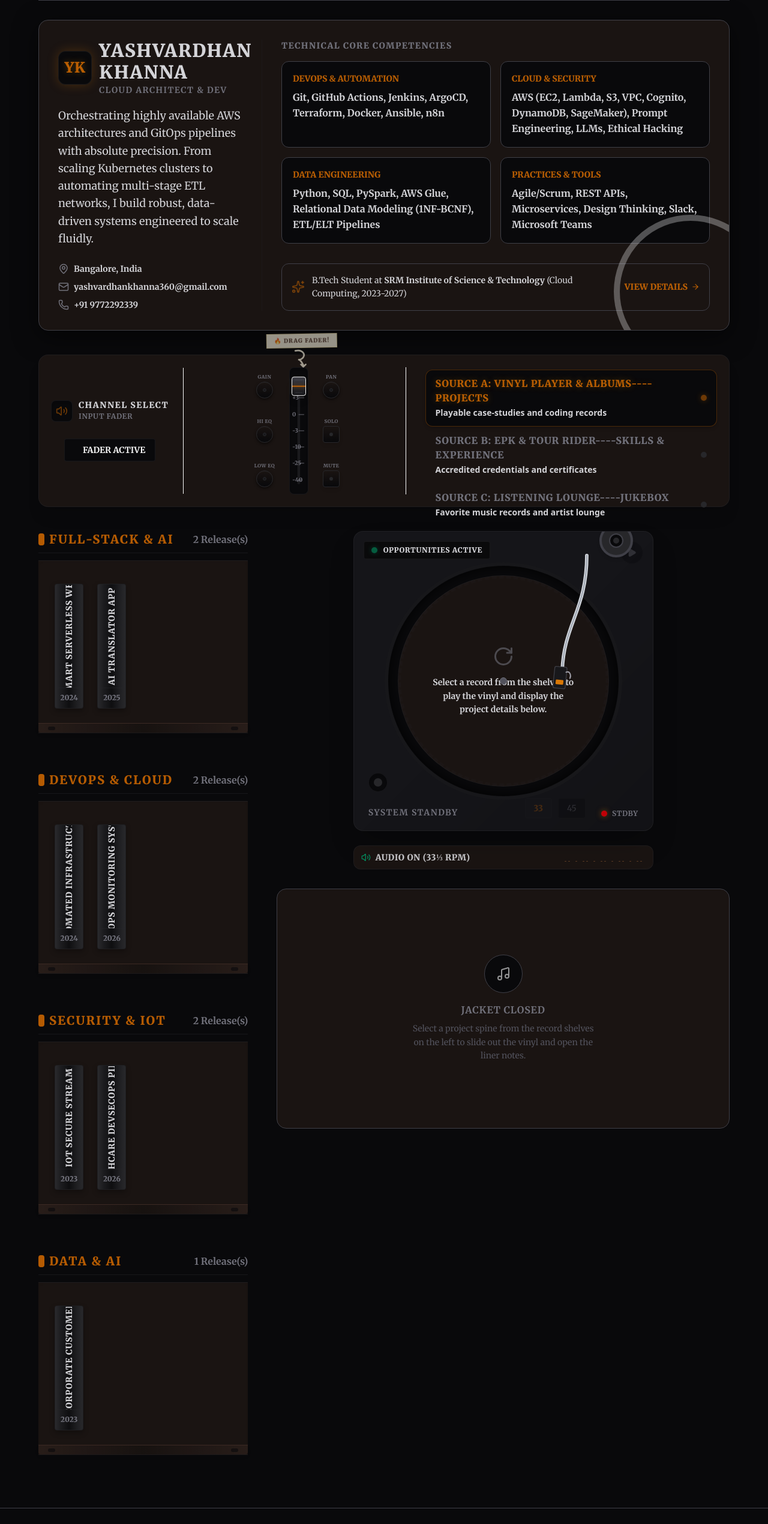
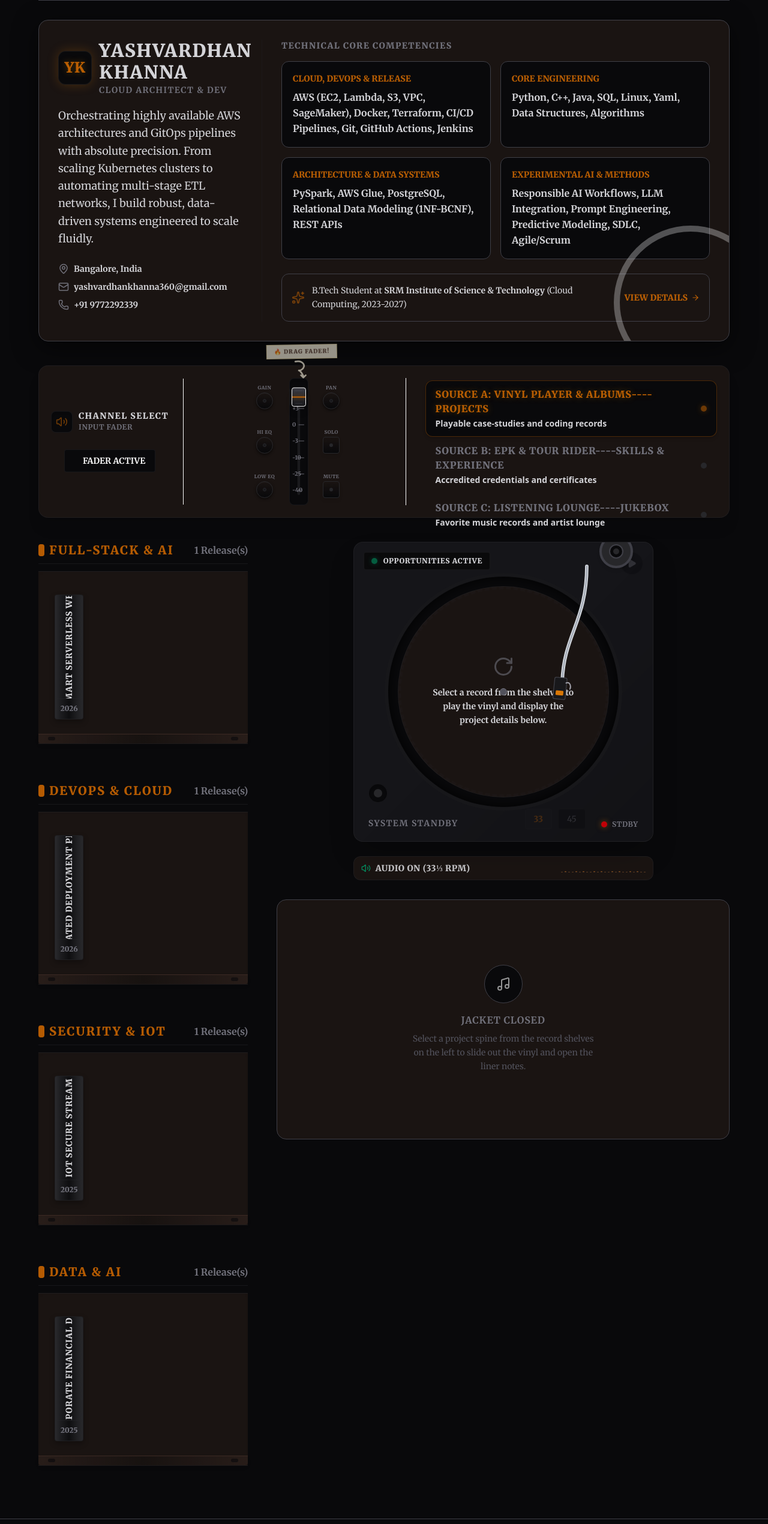
Before and after one commit to YashK3086/vinyl-vault, a Next.js app: page / in a window 1280 px wide. Shown: the part 980-3520 px from the top of the page at 60% size. Built offline with nearby package versions, Linux system fonts and the light colour scheme.

Commit message:
Update resume PDF, projects, experience (Wissen Technology), and skills across website

```diff
--- a/app/page.js
+++ b/app/page.js
@@ -262,23 +262,23 @@ export default function Home() {
                   <div className="grid grid-cols-1 sm:grid-cols-2 gap-4 mt-1">
 
                     <div className="flex flex-col gap-2 p-4.5 rounded-xl bg-zinc-950 border border-zinc-700 bento-card-hover">
-                      <span className="text-sm font-extrabold text-amber-600/80 font-mono uppercase">DevOps & Automation</span>
-                      <span className="text-base text-zinc-300 font-semibold leading-relaxed">Git, GitHub Actions, Jenkins, ArgoCD, Terraform, Docker, Ansible, n8n</span>
+                      <span className="text-sm font-extrabold text-amber-600/80 font-mono uppercase">Cloud, DevOps & Release</span>
+                      <span className="text-base text-zinc-300 font-semibold leading-relaxed">AWS (EC2, Lambda, S3, VPC, SageMaker), Docker, Terraform, CI/CD Pipelines, Git, GitHub Actions, Jenkins</span>
                     </div>
 
                     <div className="flex flex-col gap-2 p-4.5 rounded-xl bg-zinc-950 border border-zinc-700 bento-card-hover">
-                      <span className="text-sm font-extrabold text-amber-600/80 font-mono uppercase">Cloud & Security</span>
-                      <span className="text-base text-zinc-300 font-semibold leading-relaxed">AWS (EC2, Lambda, S3, VPC, Cognito, DynamoDB, SageMaker), Prompt Engineering, LLMs, Ethical Hacking</span>
+                      <span className="text-sm font-extrabold text-amber-600/80 font-mono uppercase">Core Engineering</span>
+                      <span className="text-base text-zinc-300 font-semibold leading-relaxed">Python, C++, Java, SQL, Linux, Yaml, Data Structures, Algorithms</span>
                     </div>
 
                     <div className="flex flex-col gap-2 p-4.5 rounded-xl bg-zinc-950 border border-zinc-700 bento-card-hover">
-                      <span className="text-sm font-extrabold text-amber-600/80 font-mono uppercase">Data Engineering</span>
-                      <span className="text-base text-zinc-300 font-semibold leading-relaxed">Python, SQL, PySpark, AWS Glue, Relational Data Modeling (1NF-BCNF), ETL/ELT Pipelines</span>
+                      <span className="text-sm font-extrabold text-amber-600/80 font-mono uppercase">Architecture & Data Systems</span>
+                      <span className="text-base text-zinc-300 font-semibold leading-relaxed">PySpark, AWS Glue, PostgreSQL, Relational Data Modeling (1NF-BCNF), REST APIs</span>
                     </div>
 
                     <div className="flex flex-col gap-2 p-4.5 rounded-xl bg-zinc-950 border border-zinc-700 bento-card-hover">
-                      <span className="text-sm font-extrabold text-amber-600/80 font-mono uppercase">Practices & Tools</span>
-                      <span className="text-base text-zinc-300 font-semibold leading-relaxed">Agile/Scrum, REST APIs, Microservices, Design Thinking, Slack, Microsoft Teams</span>
+                      <span className="text-sm font-extrabold text-amber-600/80 font-mono uppercase">Experimental AI & Methods</span>
+                      <span className="text-base text-zinc-300 font-semibold leading-relaxed">Responsible AI Workflows, LLM Integration, Prompt Engineering, Predictive Modeling, SDLC, Agile/Scrum</span>
                     </div>
 
                   </div>
--- a/components/ExperiencePanel.js
+++ b/components/ExperiencePanel.js
@@ -99,7 +99,7 @@ export default function ExperiencePanel() {
                     Y. KHANNA
                   </h4>
                   <p className="text-[9px] font-black text-zinc-500 uppercase tracking-widest">
-                    LEAD SYSTEM DEVELOPER
+                    TECHNICAL INTERN – CLOUD & AI
                   </p>
                 </div>
 
--- a/data/vault.js
+++ b/data/vault.js
@@ -48,164 +48,80 @@ export const VINYL_VAULT = [
   {
     id: "smart-serverless-music-app",
     title: "Smart Serverless Web App",
-    subtitle: "Workflow Automation",
+    subtitle: "Experimental AI Systems",
     category: "Full-Stack & AI",
-    releaseYear: 2024,
+    releaseYear: 2026,
     color: "bg-red-600",
     labelColor: "#dc2626", // red-600 hex for SVG styling
     tags: ["Next.js", "SageMaker", "Lambda", "n8n", "AWS Glue", "PySpark"],
     tracks: [
       {
-        name: "A-Side: Automated Backend Data Workflows",
-        desc: "Designed an end-to-end SaaS platform connecting a Next.js frontend to automated backend data workflows built with AWS Glue and PySpark, improving file ingestion speed and reducing pipeline latency."
+        name: "A-Side: SaaS Specification & Data Pipelines",
+        desc: "Participated in system specification and design of a SaaS platform, using AWS Glue and PySpark to build data pipelines that reduced latency."
       },
       {
         name: "A-Side: SageMaker KNN Integration",
-        desc: "Integrated a SageMaker KNN model to power real-time contextual recommendations within the app."
-      },
-      {
-        name: "B-Side: Global State Management",
-        desc: "Implemented global state management and optimistic UI updates to improve perceived responsiveness."
-      }
-    ]
-  },
-  {
-    id: "ai-translator-web-app",
-    title: "AI Translator App",
-    subtitle: "Speech Recognition & Translation",
-    category: "Full-Stack & AI",
-    releaseYear: 2025,
-    color: "bg-red-600",
-    labelColor: "#dc2626", // red-600 hex
-    tags: ["JavaScript", "AI Translation", "Deep Learning", "Web Speech API", "React", "Node.js"],
-    tracks: [
-      {
-        name: "A-Side: Neural Machine Translation",
-        desc: "Integrated translation models with debounced speech recognition pipelines to translate vocal inputs in real-time."
-      },
-      {
-        name: "A-Side: Web Speech API Integration",
-        desc: "Configured synthesizer parameters to stream audio outputs with adjustable speeds and locale-specific accents."
-      },
-      {
-        name: "B-Side: Client UI State Machine",
-        desc: "Implemented clean language pair configurations, request queueing mechanisms, and visual typing feedback."
+        desc: "Applied experimental AI by integrating a SageMaker KNN model via REST APIs for real-time recommendations and operational efficiency."
       }
     ]
   },
   {
     id: "automated-blue-green-pipeline",
-    title: "Automated Infrastructure",
-    subtitle: "CI/CD Pipeline",
+    title: "Automated Deployment Pipeline",
+    subtitle: "Release Management & GitOps",
     category: "DevOps & Cloud",
-    releaseYear: 2024,
+    releaseYear: 2026,
     color: "bg-red-600",
     labelColor: "#dc2626", // red-600 hex
     tags: ["AWS EKS", "Jenkins", "Terraform", "GitOps"],
     tracks: [
       {
-        name: "A-Side: Infrastructure as Code",
-        desc: "Built infrastructure-as-code with Terraform and Jenkins to automate environment provisioning and change management."
+        name: "A-Side: Infrastructure as Code & Release Planning",
+        desc: "Wrote high-quality software and IaC scripts with Terraform and Jenkins to automate environment provisioning and release planning."
       },
       {
-        name: "A-Side: Custom Validation Checks",
-        desc: "Created custom validation checks to speed up automated rollback during pipeline failures."
-      },
-      {
-        name: "B-Side: Pipeline Telemetry",
-        desc: "Routed pipeline telemetry to Slack to improve visibility and reduce time-to-response for cross-functional engineering teams."
-      }
-    ]
-  },
-  {
-    id: "devops-monitoring-system",
-    title: "DevOps Monitoring System",
-    subtitle: "Prometheus & Grafana Infrastructure",
-    category: "DevOps & Cloud",
-    releaseYear: 2026,
-    color: "bg-red-600",
-    labelColor: "#dc2626", // red-600 hex
-    tags: ["Prometheus", "Grafana", "Node Exporter", "Docker", "Alertmanager", "System Metrics"],
-    tracks: [
-      {
-        name: "A-Side: Prometheus Telemetry Ingest",
-        desc: "Configured node exporter scrapers and custom metric endpoints to collect hardware, memory, and database utilization."
-      },
-      {
-        name: "A-Side: Grafana Visual Dashboards",
-        desc: "Created dynamic, parameter-driven system health dashboards with unified panel views and threshold indicators."
-      },
-      {
-        name: "B-Side: Alerting & Thresholds",
-        desc: "Set up target threshold alarms on Alertmanager routing high-priority disk and CPU exhaust alerts to incident handlers."
+        name: "A-Side: Custom Validation Safeguards",
+        desc: "Implemented custom validation safeguards within CI/CD workflows to accelerate continuous recovery and boost team collaboration under tight deadlines."
       }
     ]
   },
   {
     id: "iot-security-stream-cipher",
     title: "IoT Secure Stream Cipher",
-    subtitle: "Protocol",
+    subtitle: "Protocol & System Architecture",
     category: "Security & IoT",
-    releaseYear: 2023,
+    releaseYear: 2025,
     color: "bg-red-600",
     labelColor: "#dc2626", // red-600 hex
-    tags: ["ESP32", "ChaCha20", "Agile"],
+    tags: ["ESP32", "C++", "ChaCha20", "Agile"],
     tracks: [
       {
         name: "A-Side: 256-bit Encryption Protocol",
-        desc: "Implemented a lightweight 256-bit end-to-end encryption protocol for resource-constrained IoT devices, avoiding traditional blocking middleware."
+        desc: "Implemented a lightweight 256-bit encryption protocol in C++ for hardware nodes, executing direct driver code for high-performance data transfers."
       },
       {
         name: "A-Side: Nonce Synchronization Scheme",
-        desc: "Designed an asynchronous nonce-synchronization scheme to reduce packet overhead."
-      },
-      {
-        name: "B-Side: Agile/Scrum Development",
-        desc: "Managed project development in a peer team environment using Agile/Scrum, tracking tasks and cross-node testing targets across structured sprints on MS Planner."
-      }
-    ]
-  },
-  {
-    id: "healthcare-devsecops",
-    title: "Healthcare DevSecOps Pipeline",
-    subtitle: "SAST/DAST & Compliance Gates",
-    category: "Security & IoT",
-    releaseYear: 2026,
-    color: "bg-red-600",
-    labelColor: "#dc2626", // red-600 hex
-    tags: ["DevSecOps", "SAST/DAST", "Compliance", "Docker", "GitHub Actions", "SonarQube", "Trivy"],
-    tracks: [
-      {
-        name: "A-Side: Security Scanning Phase",
-        desc: "Automated container vulnerability scanning with Trivy and static code analysis with SonarQube on pull requests."
-      },
-      {
-        name: "A-Side: HIPAA Compliance Audits",
-        desc: "Implemented automated compliance checks for encryption, access controls, and logging in AWS-based deployments."
-      },
-      {
-        name: "B-Side: CI/CD Pipeline Promotion",
-        desc: "Configured multi-stage promotions with gated validation to restrict staging-to-production releases until security scores exceed 95%."
+        desc: "Architected an asynchronous nonce-synchronization scheme to minimize data overhead, collaborating in an Agile team across structured sprints."
       }
     ]
   },
   {
     id: "corporate-visitor-data-warehouse",
-    title: "Corporate Customer",
-    subtitle: "Data Warehouse",
+    title: "Corporate Financial Data Warehouse",
+    subtitle: "System Modeling & Relational Schema",
     category: "Data & AI",
-    releaseYear: 2023,
+    releaseYear: 2025,
     color: "bg-red-600",
     labelColor: "#dc2626", // red-600 hex
-    tags: ["SQL", "Data Modeling", "ETL"],
+    tags: ["SQL", "Data Modeling", "PostgreSQL"],
     tracks: [
       {
         name: "A-Side: BCNF Relational Schema",
-        desc: "Designed a normalized (BCNF) relational schema from first principles to reduce data redundancy and simplify query paths."
+        desc: "Designed a normalized (BCNF) relational schema from first principles to support strategic analytics and reduce redundancy by 35%."
       },
       {
-        name: "B-Side: Backend Logging & Validation",
-        desc: "Built backend logging and validation workflows using transactional triggers and cursors to support audit requirements."
+        name: "B-Side: Backend Logging & Audit Validation",
+        desc: "Built backend logging and audit validation workflows using transactional triggers and cursors to ensure continuous reliability and data governance."
       }
     ]
   }
@@ -216,14 +132,13 @@ export const EXPERIENCE_CERTIFICATES = {
     {
       institution: "SRM Institute of Science and Technology",
       location: "Chennai, TN",
-      degree: "B.Tech in Computer Science (Cloud Computing)",
+      degree: "B.Tech in Computer Science (Cloud Computing) – CGPA: 7.97 / 10.0 (No Backlogs)",
       duration: "2023 – 2027",
-
     },
     {
       institution: "Delhi Public School",
       location: "Jodhpur, RJ",
-      degree: "High School (Class XII: 83.4% | Class X: 90.2%)",
+      degree: "High School (Class XII (CBSE): 83.4% | Class X (CBSE): 90.2%)",
       duration: "2021 – 2023",
       grade: "CBSE Curriculum"
     }
@@ -236,43 +151,43 @@ export const EXPERIENCE_CERTIFICATES = {
       credlyUrl: "https://www.credly.com/users/yashvardhan-khanna.1cd7d08c/edit#credly"
     },
     {
-      name: "AWS Certified Solutions Architect",
-      issuer: "Amazon Web Services (AWS)",
-      status: "Pursuing"
+      name: "Python and SQL for Data Analytics",
+      issuer: "Accredited",
+      status: "Active"
     },
     {
-      name: "Python, SQL, & Cloud Architecture Specializations",
-      issuer: "Industry Accreditations",
+      name: "GitHub CoPilot-300",
+      issuer: "GitHub",
       status: "Active"
     }
   ],
   leadershipAchievements: [
     {
-      role: "Head Boy",
+      role: "School Head Boy",
       organization: "School Leadership Council",
-      desc: "Elected to lead the student body, coordinates cultural festivals, and serves as primary student liaison to administration."
+      desc: "Managed student operations, coordinated school activities, and served as primary student leader."
     },
     {
       role: "Organizing Committee",
       organization: "Model United Nations (MUN)",
-      desc: "Chaired and organized regional conferences for 200+ delegates, managing public relations and debate logistics."
+      desc: "Served on Delegate Affairs Team, managing delegate relations and conference logistics."
     },
     {
-      role: "National-level Cycle Polo athlete.",
+      role: "National-level Cycle Polo athlete",
       organization: "Sports Federation",
-      desc: "Competed in high-level athletic championships, reinforcing team discipline and endurance under pressure."
+      desc: "Proving collaborative teamwork and endurance in high-level athletic competitions."
     }
   ],
   experience: [
     {
-      company: "Zetheta Algorithms",
-      role: "Cloud DevOps Engineering Extern",
-      location: "Bangalore, India (Remote)",
-      duration: "Jul 2026 – Present",
+      company: "Wissen Technology",
+      role: "Technical Intern – Cloud Engineering & AI Initiatives",
+      location: "Bangalore, India",
+      duration: "Jul 21, 2026 – Present",
       bullets: [
-        "Contributing to a multi-stage CI/CD pipeline (GitHub Actions, ArgoCD) for a banking-domain project, including integration of automated security scanning steps (SAST/DAST) aligned with common compliance frameworks.",
-        "Assisting in designing a zero-downtime schema migration approach for large PostgreSQL tables using an expand-contract pattern, coordinated with canary-style rollout via Istio.",
-        "Supporting design of a multi-region disaster recovery strategy using AWS Aurora Global Database and DynamoDB cross-region replication, focused on reducing recovery time and data loss windows."
+        "Building cloud infrastructure automation and enterprise data orchestration pipelines.",
+        "Contributing to internal release planning and deployment workflows utilizing Terraform and GitOps to enforce strict engineering standards.",
+        "Supporting multi-VM staging environments and building containerized applications (Docker) to optimize system reliability and software scaling."
       ]
     }
   ]
```
Also changed, not shown: 1 other file (tests, documents, lock files or other folders).
